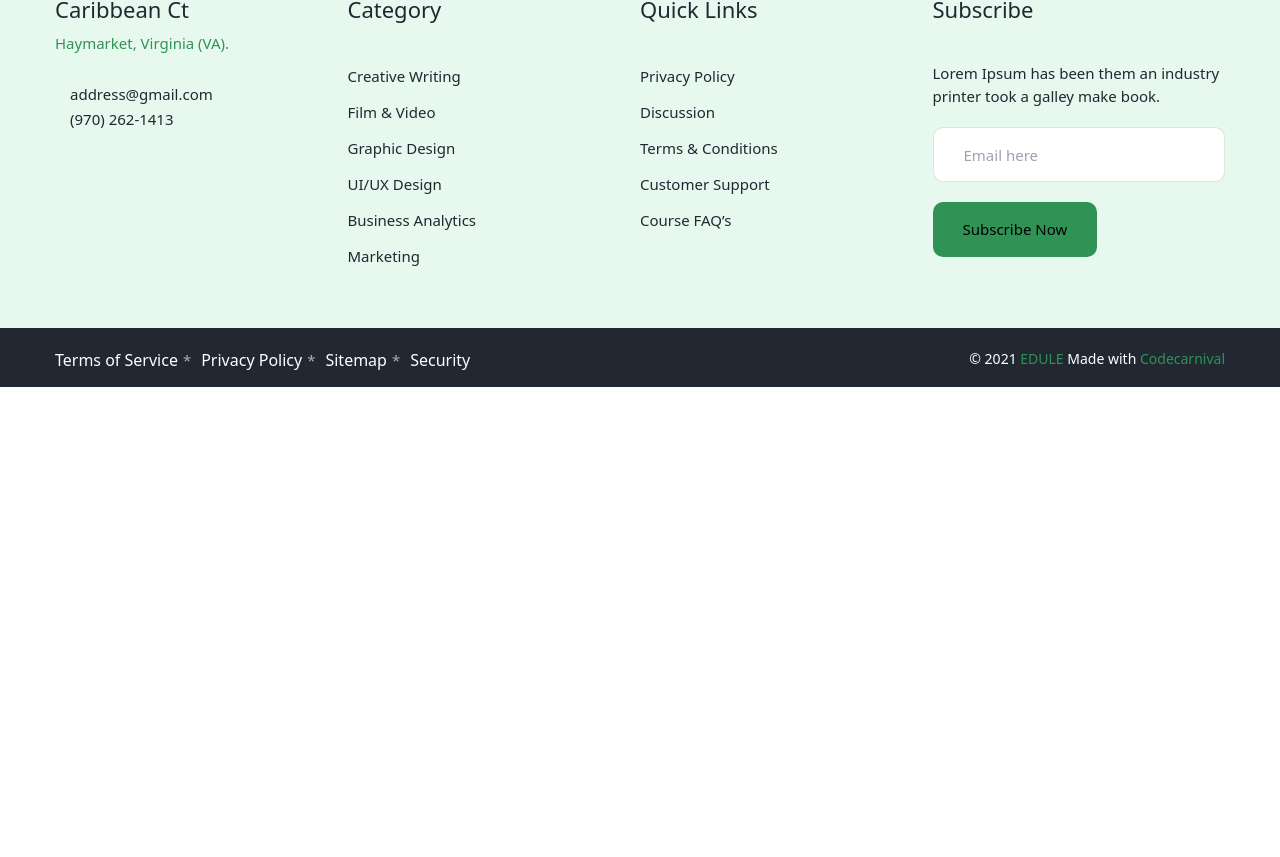
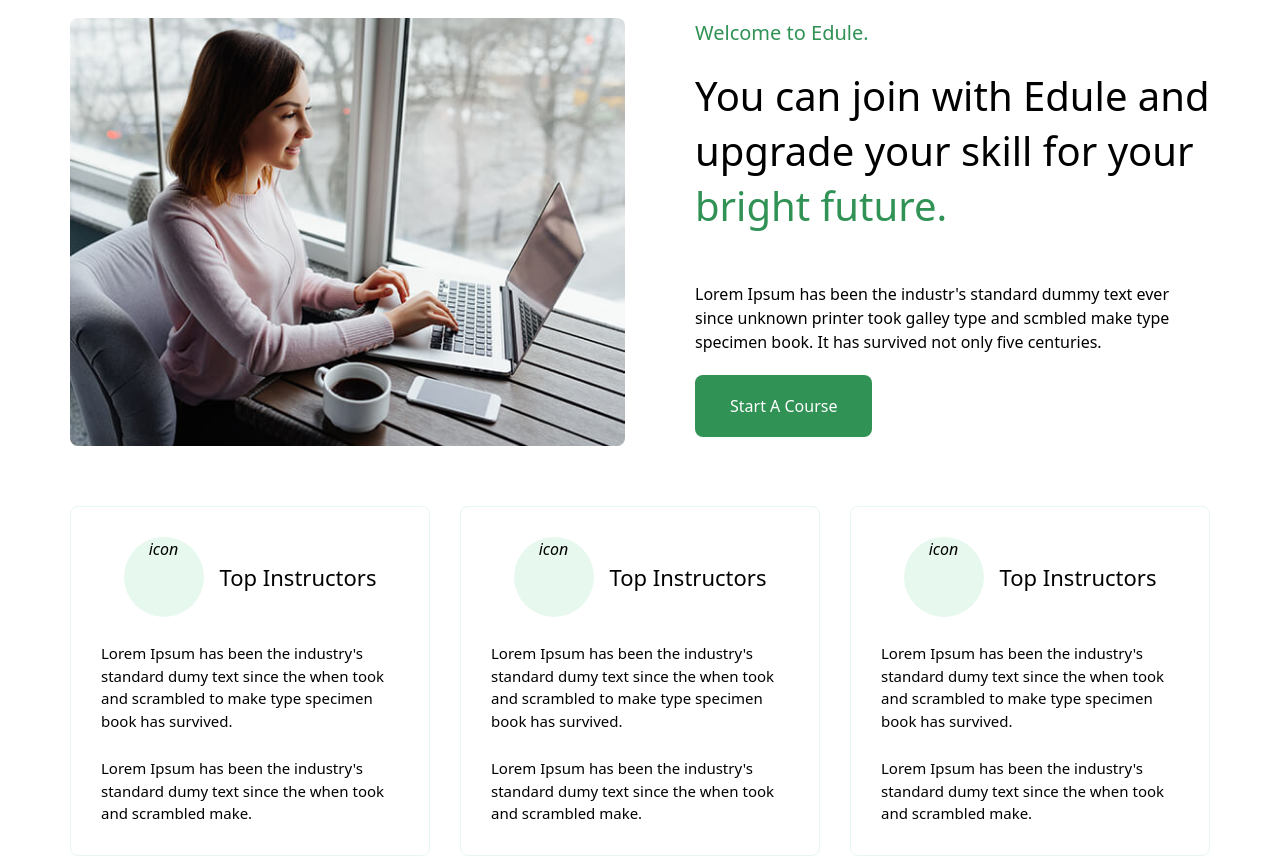
Before and after one commit to ThuanLeUwU/LearnConnect-NextJs, a Next.js app: page /about in a window 1280 px wide. Shown: the part 217-1074 px from the top of the page. Before the commit the page ends 800 px from the top, so only its background shows below. Built offline with nearby package versions, Linux system fonts and the light colour scheme; no server answers.

Commit message:
about page

```diff
--- a/src/app/about/page.tsx
+++ b/src/app/about/page.tsx
@@ -1,10 +1,135 @@
 "use client";
 import { CourseDropDown } from "@/app/test/CourseDropdown";
+import ".././globals.css";
 
 const About = () => {
-    return(
-       <div></div>
-    )
-}
+  return (
+    <div className="container">
+      <div className="grid cols-2 lg:grid-cols-12 pt-[30px]">
+        <div className="lg:col-span-6 px-[15px]">
+          <div className="about-image">
+            <div className="images">
+              <img
+                src="./about.jpg"
+                alt="About"
+                className="rounded-lg mt-[45px] w-full"
+              />
+            </div>
+          </div>
+        </div>
+        <div className="lg:col-span-6 px-[15px]">
+          <div className="about-content ml-10 mt-[45px]">
+            <h5 className="text-[20px] pb-5 text-[#309255]">
+              Welcome to Edule.
+            </h5>
+            <h2 className="text-[40px] font-normal pb-6 leading-snug">
+              You can join with Edule and upgrade your skill for your{" "}
+              <span className="text-[#309255]">bright future.</span>
+            </h2>
+            <p className="mt-[25px] font-extralight">
+              Lorem Ipsum has been the industr&apos;s standard dummy text ever
+              since unknown printer took galley type and scmbled make type
+              specimen book. It has survived not only five centuries.
+            </p>
+            <div className="mt-10">
+              <a
+                href="#"
+                className=" text-white px-[35px] bg-[#309255] w-36 py-5 rounded-lg"
+              >
+                Start A Course
+              </a>
+            </div>
+          </div>
+        </div>
+      </div>
+      <div className="pt-[30px] grid cols-3 lg:grid-cols-12 my-[30px]">
+        <div className="lg:col-span-4 border-[#E7F8EE] border border-solid rounded-lg p-[30px] mx-[15px] hover:border-[#309255] group">
+          <div className="about-item">
+            <div className="flex mx-auto text-center items-center justify-center h-20">
+              <div className="item-icon h-20 w-20 bg-[#E7F8EE] rounded-full group-hover:bg-[#309255] group-hover:text-[#fff]">
+                <i className="">icon</i>
+              </div>
+              <div className="item-title">
+                <h3 className="text-[22px] pl-4">Top Instructors</h3>
+              </div>
+            </div>
+            <p className="mt-[25px] text-[15px] font-extralight">
+              Lorem Ipsum has been the industry's standard dumy text since the
+              when took and scrambled to make type specimen book has survived.
+            </p>
+            <p className="mt-[25px] text-[15px] font-extralight">
+              Lorem Ipsum has been the industry's standard dumy text since the
+              when took and scrambled make.
+            </p>
+          </div>
+        </div>
+        <div className="lg:col-span-4 border-[#E7F8EE] border border-solid rounded-lg p-[30px] mx-[15px] hover:border-[#309255] group">
+          <div className="about-item">
+            <div className="flex mx-auto text-center items-center justify-center h-20">
+              <div className="item-icon h-20 w-20 bg-[#E7F8EE] rounded-full group-hover:bg-[#309255] group-hover:text-[#fff]">
+                <i className="">icon</i>
+              </div>
+              <div className="item-title">
+                <h3 className="text-[22px] pl-4">Top Instructors</h3>
+              </div>
+            </div>
+            <p className="mt-[25px] text-[15px] font-extralight">
+              Lorem Ipsum has been the industry's standard dumy text since the
+              when took and scrambled to make type specimen book has survived.
+            </p>
+            <p className="mt-[25px] text-[15px] font-extralight">
+              Lorem Ipsum has been the industry's standard dumy text since the
+              when took and scrambled make.
+            </p>
+          </div>
+        </div>
+        <div className="lg:col-span-4 border-[#E7F8EE] border border-solid rounded-lg p-[30px] mx-[15px] hover:border-[#309255] group">
+          <div className="about-item">
+            <div className="flex mx-auto text-center items-center justify-center h-20">
+              <div className="item-icon h-20 w-20 bg-[#E7F8EE] rounded-full group-hover:bg-[#309255] group-hover:text-[#fff]">
+                <i className="">icon</i>
+              </div>
+              <div className="item-title">
+                <h3 className="text-[22px] pl-4">Top Instructors</h3>
+              </div>
+            </div>
+            <p className="mt-[25px] text-[15px] font-extralight">
+              Lorem Ipsum has been the industry's standard dumy text since the
+              when took and scrambled to make type specimen book has survived.
+            </p>
+            <p className="mt-[25px] text-[15px] font-extralight">
+              Lorem Ipsum has been the industry's standard dumy text since the
+              when took and scrambled make.
+            </p>
+          </div>
+        </div>
+      </div>
+      {/* <div className="mt-20 mb-20 pt-5 px-20 pb-[50px] bg-[#E7F8EE]">
+        <div className="container">
+          <div className="grid cols-2 lg:grid-cols-12">
+            <div className="lg:col-span-6 mt-[25px]">
+              <div className="section-title shape-02">
+                <h5 className="sub-title">Become A Instructor</h5>
+                <h2 className="main-title">
+                  You can join with Edule as <span>a instructor?</span>
+                </h2>
+              </div>
+            </div>
+            <div className="lg:col-span-6">
+              <div className="call-to-action-btn float-right h-[60px]">
+                <a
+                  className=" text-white px-[35px] bg-[#309255] w-36 py-5 rounded-lg"
+                  href="contact.html"
+                >
+                  Drop Information
+                </a>
+              </div>
+            </div>
+          </div>
+        </div>
+      </div> */}
+    </div>
+  );
+};
 
 export default About;
--- a/src/pages/header.tsx
+++ b/src/pages/header.tsx
@@ -259,7 +259,7 @@ const Header = () => {
                   <Link href="#">Pages </Link>
                   <ul className={`${headerStyles.sub_menu}`}>
                     <li>
-                      <Link href="about.html">About</Link>
+                      <Link href="/about">About</Link>
                     </li>
                     <li>
                       <Link href="register.html">Register</Link>
```
Also changed, not shown: public/about.jpg (added), public/logo-icon.png (added).
